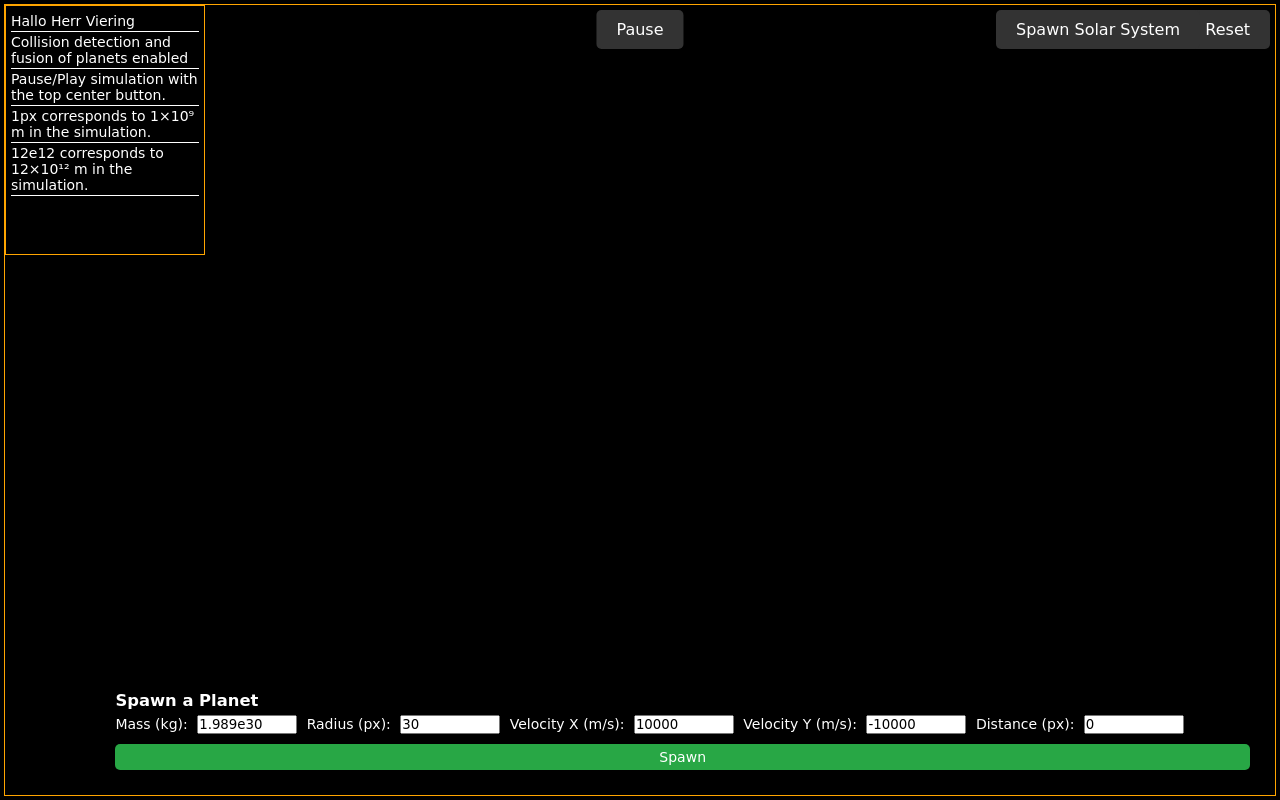
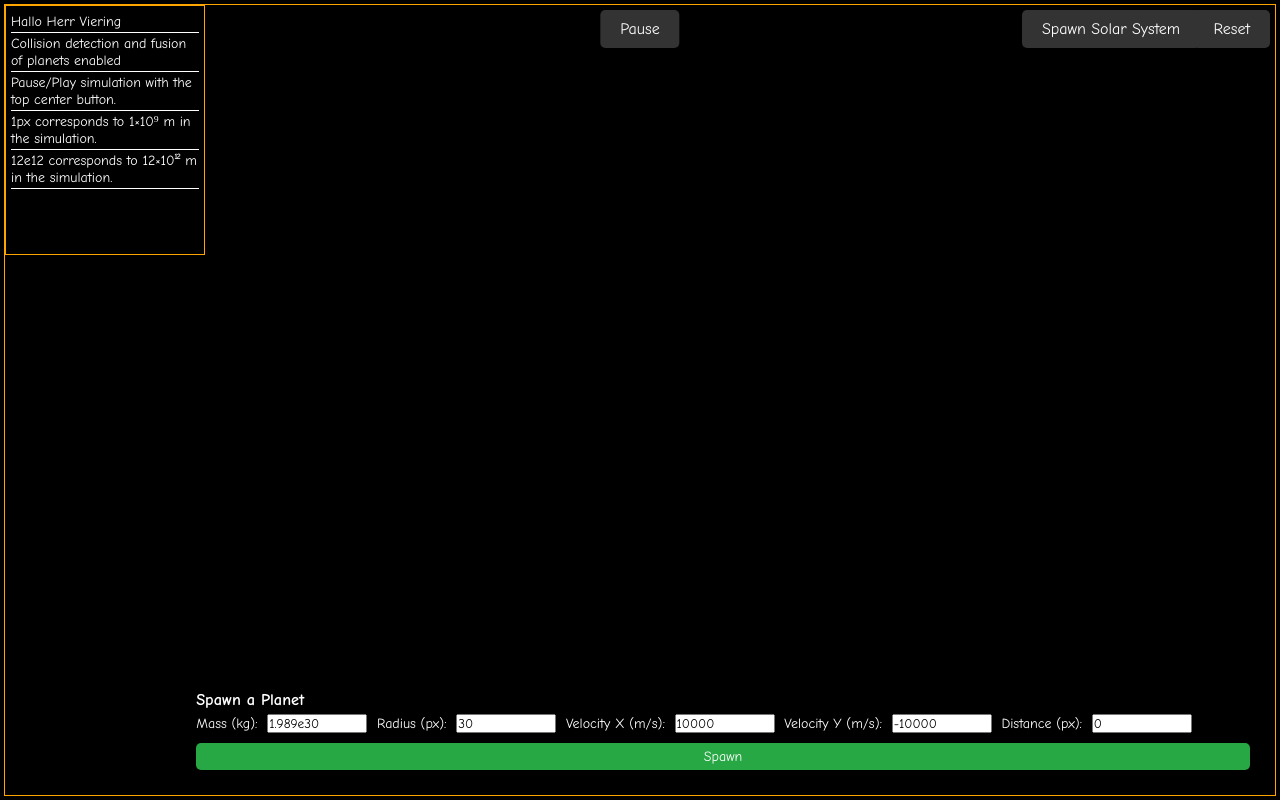
Before and after one commit to LinusCode146/planet-simulation, a website built with Vite: page index.html in a window 1280 px wide. Built offline with nearby package versions, Linux system fonts and the light colour scheme.

Commit message:
Vi font family

```diff
--- a/src/style.css
+++ b/src/style.css
@@ -2,8 +2,7 @@
   margin: 0;
   padding: 0;
   box-sizing: border-box;
-  font-family: Cursive, sans-serif !important;
-
+  font-family: "Comic Sans MS", serif !important;
 }
 
 body {
```
